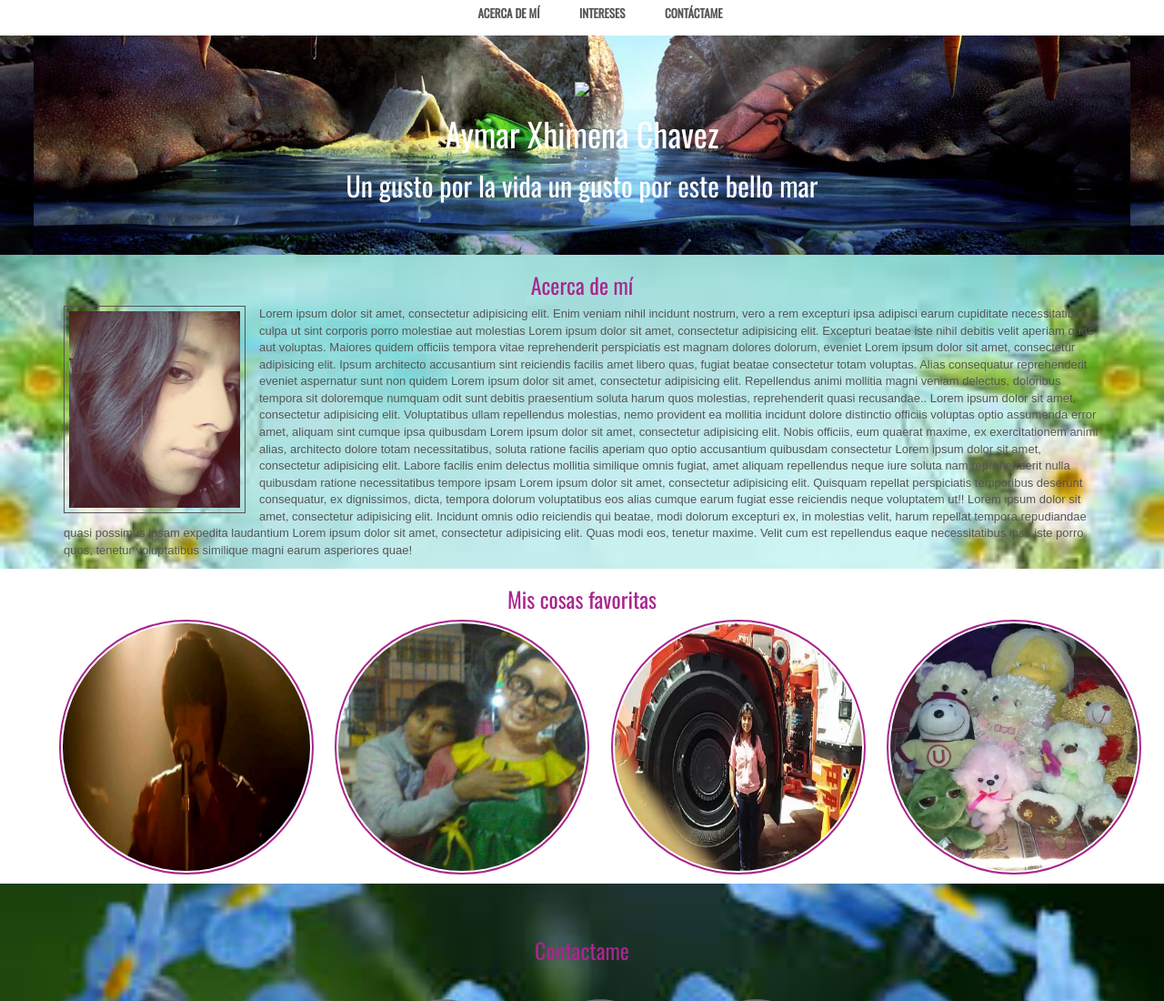
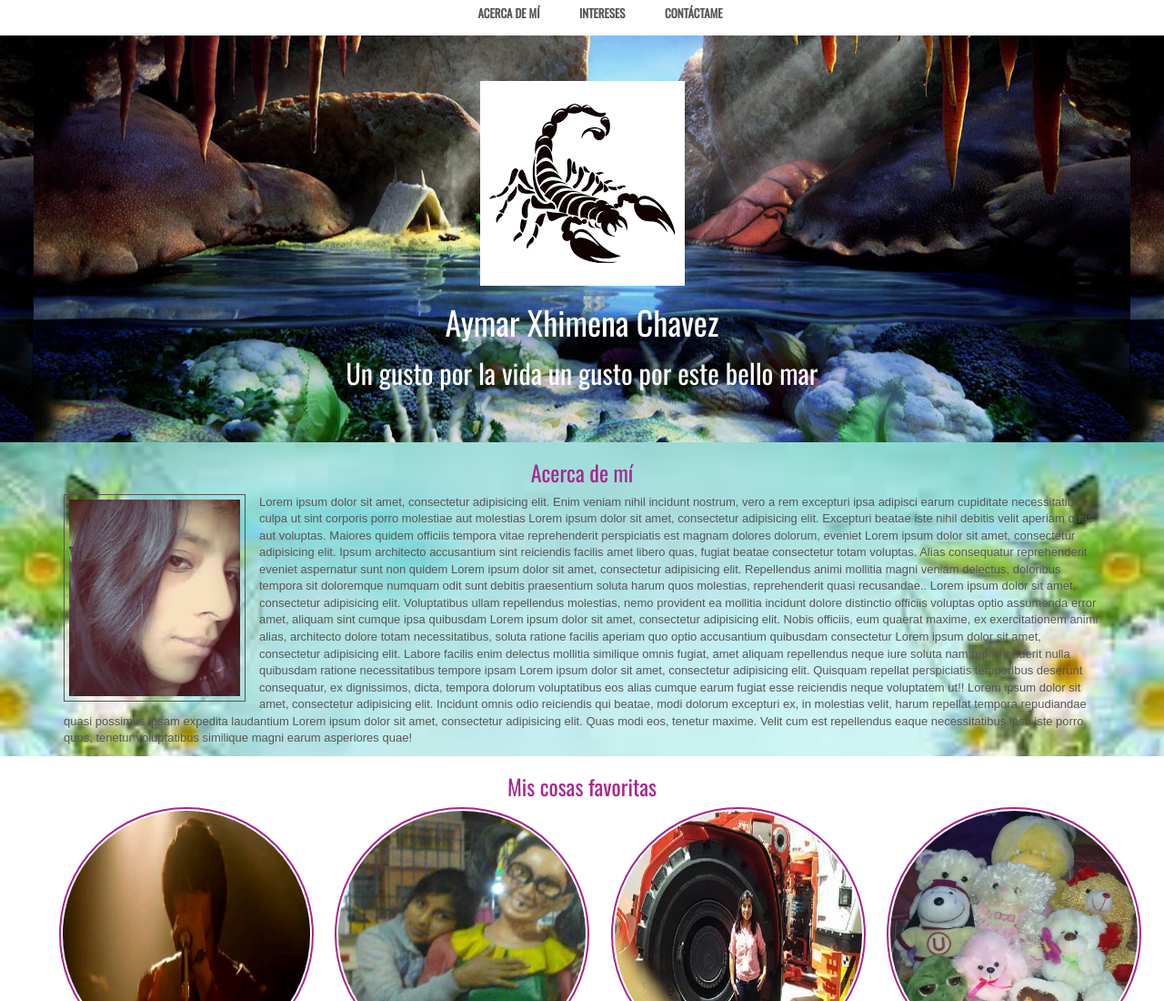
Before and after one commit to Zimena11/Zimena11.github.io, a plain HTML site: page index.html in a window 1280 px wide. Shown: the top 1100 px of the page at 91% size. Drawn offline with nearby package versions, Linux system fonts and the light colour scheme.

Commit message:
Correccion de la extension jpg

```diff
--- a/index.html
+++ b/index.html
@@ -20,7 +20,7 @@
 			    <!--</div>-->
 			</div>
 			<div class="header-content">
-				    <img src="images/logo.jpf">
+				    <img src="images/logo.jpg">
 				    <h1>Aymar Xhimena Chavez</h1>
 				    <h2>Un gusto por la vida un gusto por este bello mar</h2>
 		    </div>
```
